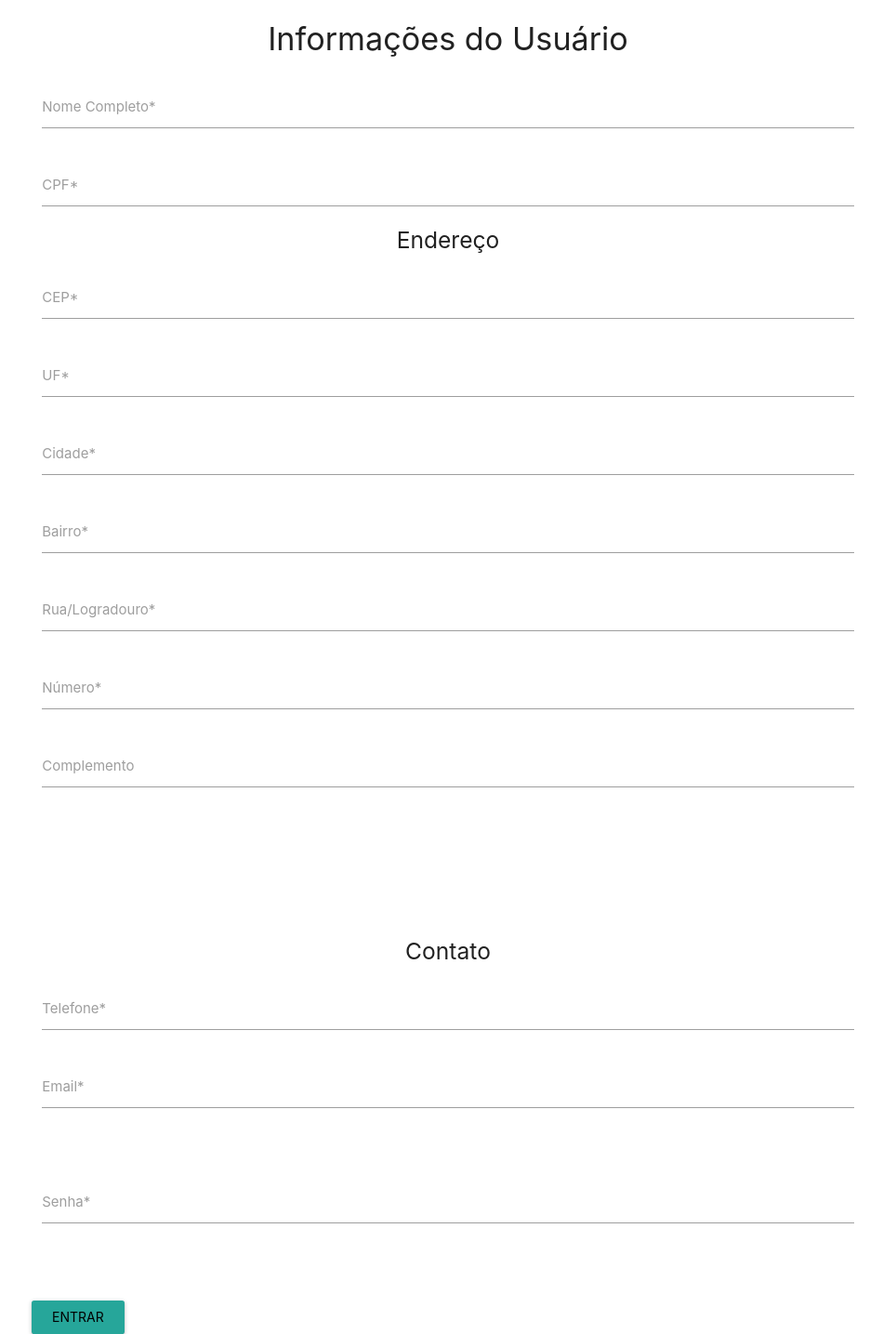
After one commit to nw0357/selecaoUXS, a PHP site: page /cadastro.php in a window 1280 px wide. The commit adds this page. Shown: the whole page at 93% size, without its empty margins (158-1108 px from the left). Run offline with PHP 8.4, Linux system fonts and the light colour scheme.

Commit message:
tudodenovosocorro

```diff
--- /dev/null
+++ b/cadastro.php
@@ -0,0 +1,125 @@
+<!DOCTYPE html>
+<html lang="en">
+<head>
+    <meta charset="UTF-8">
+    <meta name="viewport" content="width=device-width, initial-scale=1.0">
+    <link rel="stylesheet" href="materialize/css/materialize.min.css">
+    <title>Cadastro</title>
+</head>
+<body>
+    <form action="cad_cliente.php" method="post" class="container">
+        <section class="col7 center-align">
+            <h4>Informações do Usuário</h4>
+            <div class="row">
+                <div class="input-field col s12">
+                <input id="nome" type="text" class="validate" name="nome" required>
+                <label for="nome">Nome Completo*</label>
+            </div>
+            <div class="row">
+                <div class="input-field col s12">
+                <input id="cpf" type="text" class="validate" name="cpf" maxlength="14" required>
+                <label for="cpf">CPF*</label>
+            </div>
+            <section class="col7 s12 center-align">
+                <h5>Endereço</h5>
+                <div class="row">
+                    <div class="input-field col s12">
+                    <input id="cep" type="text" class="validate" name="cep" maxlength="9" required>
+                    <label for="cep">CEP*</label>
+                </div>
+                <div class="row">
+                    <div class="input-field col s12">
+                    <input id="estado" type="text" class="validate" name="estado" required>
+                    <label for="estado">UF*</label>
+                </div>
+                <div class="row">
+                    <div class="input-field col s12">
+                    <input id="cidade" type="text" class="validate" name="cidade" required>
+                    <label for="cidade">Cidade*</label>
+                </div>
+                <div class="row">
+                    <div class="input-field col s12">
+                    <input id="bairro" type="text" class="validate" name="bairro" required>
+                    <label for="bairro">Bairro*</label>
+                </div>
+                <div class="row">
+                    <div class="input-field col s12">
+                    <input id="rua" type="text" class="validate" name="rua" required>
+                    <label for="rua">Rua/Logradouro*</label>
+                </div>
+                <div class="row">
+                    <div class="input-field col s12">
+                    <input id="numero_residencia" type="text" class="validate" name="numero_residencia" required>
+                    <label for="numero_residencia">Número*</label>
+                </div>
+                <div class="row">
+                    <div class="input-field col s12">
+                    <input id="complemento" type="text" class="validate" name="complemento">
+                    <label for="complemento">Complemento</label>
+                </div>
+            </section>
+            <section class="center-align">
+                <h5>Contato</h5>
+                <div class="row">
+                    <div class="input-field col s12">
+                    <input id="telefone" type="text" class="validate" name="telefone" maxlength="15" required>
+                    <label for="telefone">Telefone*</label>
+                </div>
+                <div class="row">
+                    <div class="input-field col s12">
+                    <input id="email" type="email" class="validate" name="email" required>
+                    <label for="email">Email*</label>
+                </div>
+            </section>
+            <div class="row">
+                <div class="input-field col s12">
+                <input id="senha" type="password" class="validate" name="senha" maxlength="25" required>
+                <label for="senha">Senha*</label>
+            </div>
+        </section>
+        <input type="submit" value="Entrar" name="enviar" class="btn waves-effect waves-red">
+    </form>
+    <script src="materialize/js/materialize.min.js"></script>
+    <script>
+        let cpfInput=document.querySelector('#cpf')
+        let cepInput=document.querySelector('#cep')
+        let telInput=document.querySelector('#telefone')
+        cpfInput.addEventListener('keypress', ()=>{
+            let inputLength=cpfInput.value.length
+            if (inputLength==3 || inputLength==7) {
+                cpfInput.value+='.'
+            } else if(inputLength==11){
+                cpfInput.value+='-'
+            }
+        })
+        cepInput.addEventListener('keypress', ()=>{
+            let inputLength=cepInput.value.length
+            if(inputLength==5){
+                cepInput.value+='-'
+            }
+            if(inputLength==9){
+                let researchValue=cepInput.value.replace('-', '')
+                let url="https://viacep.com.br/ws/"+researchValue+"/json/"
+                fetch(url).then(response => response.json()).then(data =>{
+                    document.querySelector('#estado').value=data.uf
+                    document.querySelector('#cidade').value=data.localidade
+                    document.querySelector('#bairro').value=data.bairro
+                    document.querySelector('#rua').value=data.logradouro
+                    document.querySelector('#complemento')=data.complemento
+                })
+            }
+        })
+        telInput.addEventListener('keypress', ()=>{
+            let inputLength=telInput.value.length
+            if(inputLength==0){
+                telInput.value+='('
+            }else if(inputLength==3){
+                telInput.value+=')'
+            }else if(inputLength==9){
+                telInput.value+='-'
+            }
+        })
+
+    </script>
+</body>
+</html>
```
Also changed, not shown: admin/ger_usuarios.php (+16 -0 lines), cad_cliente.php (added, +27 -0 lines), cliente/perfil.php (added, +24 -0 lines), index.php (+20 -14 lines), login.php (+8 -7 lines), src/viacep.php (deleted, +0 -8 lines), validar_acesso.php (+7 -13 lines).
